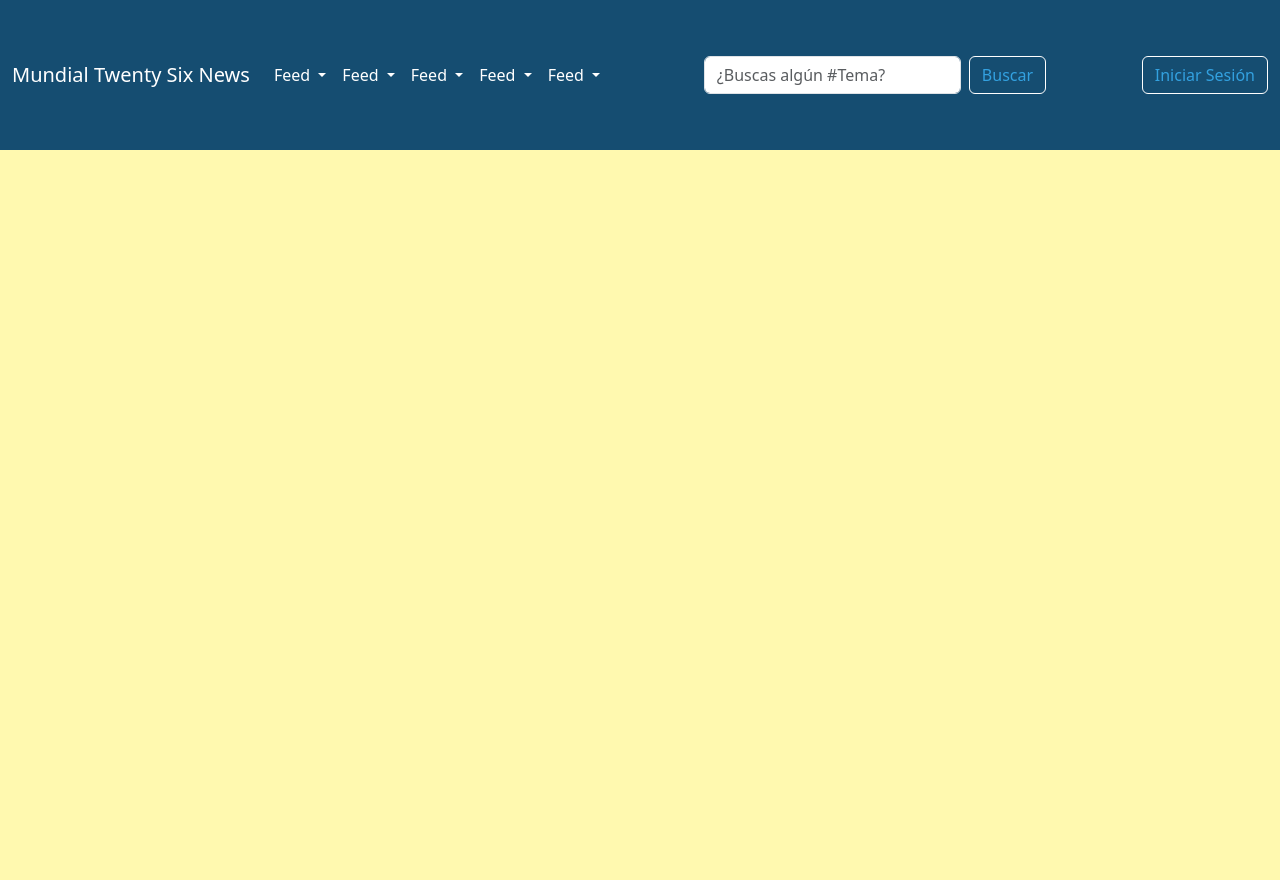
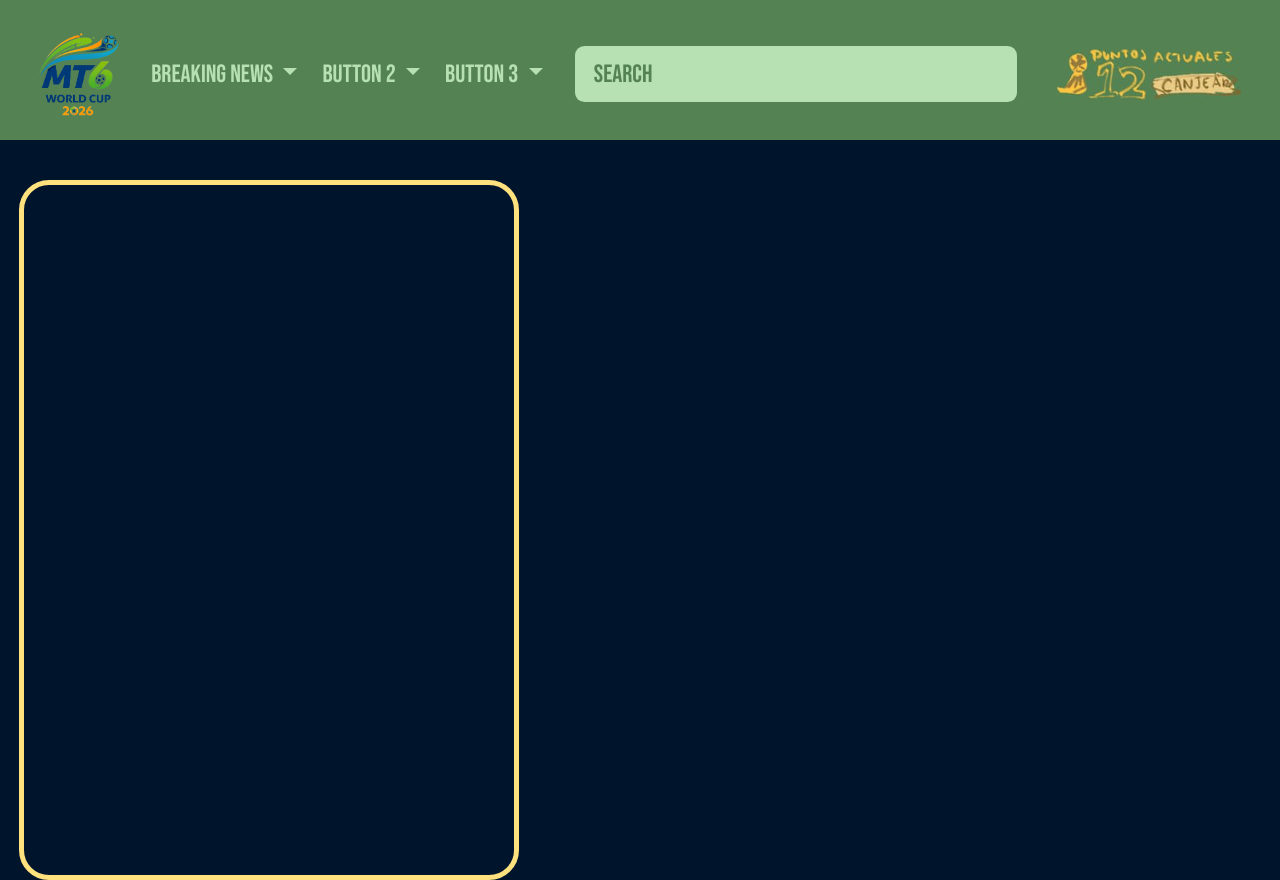
Before and after one commit to DrippKing/SitioWebMundial26, a PHP site: page /html/index.html in a window 1280 px wide. Before the commit the page ends 150 px from the top, so only its background shows below. Run offline with PHP 8.4, Linux system fonts and the light colour scheme; some libraries are stand-ins or nearby versions.

Commit message:
Multiples cambios

```diff
--- a/css/custom.css
+++ b/css/custom.css
@@ -1,204 +1,57 @@
-.def {
-    position: relative;
-    margin: 0;
-    padding: 60px;
-    color: white;
-    background-color: #080808;
+.bebas-neue-regular {
+  font-family: "Bebas Neue", sans-serif;
+  font-weight: 400;
+  font-style: normal;
 }
 
-.body {
-    position: relative;
-    margin: 0;
-    padding: 60px;
-    color: white;
+* {
+    font-family: 'Bebas Neue', Helvetica, Arial, sans-serif;
+    font-size:25px;
+}
+body {
+    background-color: gainsboro;
+    background-color: #00142b;
+
+}
+.Topbar {
+background-color: #548253;
+width: 100vw;
+height: 140px;
+display: block;
+
+}
+.SearchTopic{
+    width: 100%;
+    background-color: #b7e1b3;
+    border: none;
+    margin-left: 20px;
+    margin-right: 20px;
+    color: #548253 !important;
+
+}
+.SearchTopic::placeholder {
+    color: #548253;
 }
 
-.body::before {
-    background-color: #FFF9AF;
-    content: "";
-    position: fixed;
-    top: 0;
-    left: 0;
-    width: 100%;
-    height: 100%;
-    background-size: cover;
-    background-position: center;
-    background-attachment: fixed;
-    filter: blur(4px);
-    transform: scale(1.2);
-    z-index: -1;
+.dropdown-menu.mt6 {
+    background-color: #b7e1b3;
 }
-/* La clase madre HackingTheme afecta todo */
-.HackingTheme {
-    --bs-btn-color: #33A1E0;
-    --bs-btn-border-color: rgb(255, 255, 255);
-    --bs-btn-hover-color: #fff;
-    --bs-btn-hover-bg: fuchsia;
-    --bs-btn-hover-border-color: fuchsia;
-    --bs-btn-focus-shadow-rgb: 25, 135, 84;
-    --bs-btn-active-color: black;
-    --bs-btn-active-bg:#33A1E0;
-    --bs-btn-active-border-color: aqua;
-    --bs-btn-active-shadow: inset 0 3px 5px rgba(73, 32, 32, 0.125);
-    --bs-btn-disabled-color: #198754;
-    --bs-btn-disabled-bg: transparent;
-    --bs-btn-disabled-border-color: #198754;
-    --bs-gradient: none;
+.dropdown-item.mt6{
+  color: #548253;
 }
 
-.HackingTheme .navbar {
-    position: fixed;
-    top: 0;
-    left: 0;
-    width: 100%;
-    height: 150px;
-    z-index: 1000;
-    --bs-navbar-color: rgb(255, 255, 255);
-    --bs-navbar-hover-color: fuchsia;
-    --bs-navbar-disabled-color: rgba(255, 255, 255, 0.25);
-    --bs-navbar-active-color: fuchsia;
-    --bs-navbar-brand-color: #ffffff;
-    --bs-navbar-brand-hover-color: #ff0000;
-    --bs-navbar-toggler-border-color: rgba(255, 255, 255, 0.1);
+.nav-link.mt6{
+    color:  #b7e1b3;
+}
+.nav-link.mt6.show {
+    color: whitesmoke;
 }
 
 
-  /* Contenedor de publicaciones */
-  #postContainer {
-    max-width: 700px;
-    min-width: 700px;
-    margin: auto;
+#img155 {
+    width: 100%;
+    height: 600px;
+    position: absolute;
+    bottom: 0;
+    left: 0;
 }
-
-/* Estilo de cada publicación */
-.post {
-    color:white;
-    border: 1px solid fuchsia;
-    background-color: #000000;
-    padding: 20px;
-    border-radius: 10px;
-    margin-bottom: 20px;
-    box-shadow: 0 4px 8px rgba(0, 0, 0, 0.2);
-    display: flex;
-    flex-direction: column;
-    text-align: left;
-}
-
-.post img {
-    align-content: center;
-    width: 100%; /* Ajusta la imagen al ancho del contenedor */
-    height: 393px; /* Define una altura fija para que todas sean cuadradas */
-    object-fit: cover; /* Recorta la imagen para ajustarse sin deformarse */
-    border-radius: 10px; /* Opcional: bordes redondeados */
-
-}
- /* Bloquear el scroll cuando el login está activo */
- body.no-scroll {
-    overflow: hidden;
-}
-
-/* Fondo negro semitransparente con blur */
-#overlay {
-    position: fixed;
-    top: 0;
-    left: 0;
-    width: 100%;
-    height: 100vh;
-    background: rgba(0, 0, 0, 0.75); /* Oscurece el fondo */
-    backdrop-filter: blur(15px); /* Aplica desenfoque */
-    display: none;
-    z-index: 1000;
-}
-
-/* Contenedor del Login Form */
-#loginForm {
-    position: fixed;
-    top: 50%;
-    left: 50%;
-    transform: translate(-50%, -50%);
-    background: rgba(10, 10, 10, 0.95); /* Negro con ligera transparencia */
-    padding: 30px;
-    border-radius: 12px;
-    box-shadow: 0 0 20px fuchsia;
-    width: 350px;
-    text-align: center;
-    z-index: 1100;
-    display: none;
-}
-
-/* Título del formulario */
-#loginForm h2 {
-    color: white;
-    margin-bottom: 20px;
-    text-shadow: 0 0 8px aqua;
-}
-
-/* Campos de entrada */
-.input-field {
-    width: 100%;
-    padding: 12px;
-    margin-bottom: 15px;  /* MÁS ESPACIO ENTRE CAMPOS */
-    background: black;
-    border: 2px solid fuchsia;
-    color: aqua;
-    border-radius: 8px;
-    outline: none;
-    transition: 0.3s;
-    font-size: 16px;
-}
-
-.input-field:focus {
-    border-color: aqua;
-    box-shadow: 0 0 10px aqua;
-}
-
-/* Botones con efecto neon */
-.btn-modern {
-    display: block;  /* Hace que los botones se coloquen uno debajo del otro */
-    width: 100%;  /* Ajusta el ancho del botón al 100% del contenedor */
-    max-width: 250px; /* Define un tamaño máximo para evitar que sea demasiado ancho */
-    max-height: 50px;
-    border: none;
-    border-radius: 8px;
-    font-weight: bold;
-    text-transform: uppercase;
-    cursor: pointer;
-    transition: 0.3s;
-    font-size: 14px;
-    margin: 10px auto; /* Centra los botones y agrega separación */
-    text-align: center;
-}
-
-/* Botón de "Entrar" */
-.btn-aqua {
-    background: aqua;
-    color: black;
-    box-shadow: 0 0 10px aqua;
-}
-
-.btn-aqua:hover {
-    background: black;
-    color: aqua;
-    border: 2px solid aqua;
-}
-
-/* Botón de "SignUp" */
-.btn-fuchsia {
-    background: fuchsia;
-    color: black;
-    box-shadow: 0 0 10px fuchsia;
-}
-
-.btn-fuchsia:hover {
-    background: black;
-    color: fuchsia;
-    border: 2px solid fuchsia;
-}
-
-.profile-img{
-    align-content: center;
-    width: 150px; /* Ajusta la imagen al ancho del contenedor */
-    height: 150px; /* Define una altura fija para que todas sean cuadradas */
-    object-fit: cover; /* Recorta la imagen para ajustarse sin deformarse */
-    border-radius: 10px; /* Opcional: bordes redondeados */
-}
--- a/html/index.html
+++ b/html/index.html
@@ -4,89 +4,73 @@
     <meta charset="UTF-8">
     <meta name="viewport" content="width=device-width, initial-scale=1.0">
     <link rel="stylesheet" href="/css/bootstrap.css">
-    <link rel="stylesheet" href="/css/custom.css">
     <script src="/js/bootstrap.bundle.js"></script>
     <script src="/js/jquery-3.7.1.min.js"></script>
+    <link rel="stylesheet" href="/css/custom.css">
+    <link rel="preconnect" href="https://fonts.googleapis.com">
+    <link rel="preconnect" href="https://fonts.gstatic.com" crossorigin>
+    <link href="https://fonts.googleapis.com/css2?family=Bebas+Neue&display=swap" rel="stylesheet">
     <title>Mundial Twenty Six - News</title>
 </head>
-    <body class="body HackingTheme">
-        <nav id="MainNavBar" style="background-color: #154D71 !important"class="navbar navbar-expand-lg bg-body-tertiary navbar-dark">
+    <body>
+        <nav id="MainNavBar" class="Topbar navbar navbar-expand-lg">
             <div class="container-fluid">
-              <a class="navbar-brand" href="#">Mundial Twenty Six News</a>
+                <img src="\img\Logo.png" width="80" class="d-inline-block align-text-top" style="margin: 20px;">
+              <!--<a class="navbar-brand mt6" href="#">MT6 News</a>-->
               <button class="navbar-toggler" type="button" data-bs-toggle="collapse" data-bs-target="#navbarSupportedContent" aria-controls="navbarSupportedContent" aria-expanded="false" aria-label="Toggle navigation">
                 <span class="navbar-toggler-icon"></span>
               </button>
               <div class="collapse navbar-collapse" id="navbarSupportedContent">
-                <ul class="navbar-nav me-auto mb-2 mb-lg-0">
+                <ul class="navbar-nav">
 
                     <li class="nav-item dropdown">
-                        <a class="nav-link dropdown-toggle" href="#" role="button" data-bs-toggle="dropdown" aria-expanded="false">
-                            Feed
+                        <a class="nav-link mt6 dropdown-toggle" href="#" role="button" data-bs-toggle="dropdown" aria-expanded="false">
+                            Breaking News
                         </a>
-                        <ul class="dropdown-menu">
-                            <li><a class="dropdown-item" href="#">Crear</a></li>
-                            <li><a class="dropdown-item" href="#">Mis publicaciones</a></li>
+                        <ul class="dropdown-menu mt6">
+                            <li><a class="dropdown-item mt6" href="#">Crear</a></li>
+                            <li><a class="dropdown-item mt6" href="#">Mis publicaciones</a></li>
                             <li><hr class="dropdown-divider"></li>
-                            <li><a class="dropdown-item" href="#">Reportes</a></li>
+                            <li><a class="dropdown-item mt6" href="#">Reportes</a></li>
                         </ul>
                     </li>
                     <li class="nav-item dropdown">
-                        <a class="nav-link dropdown-toggle" href="#" role="button" data-bs-toggle="dropdown" aria-expanded="false">
-                            Feed
+                        <a class="nav-link mt6 dropdown-toggle" href="#" role="button" data-bs-toggle="dropdown" aria-expanded="false">
+                            Button 2
                         </a>
-                        <ul class="dropdown-menu">
-                            <li><a class="dropdown-item" href="#">Crear</a></li>
-                            <li><a class="dropdown-item" href="#">Mis publicaciones</a></li>
+                        <ul class="dropdown-menu mt6">
+                            <li><a class="dropdown-item mt6" href="#">Crear</a></li>
+                            <li><a class="dropdown-item mt6" href="#">Mis publicaciones</a></li>
                             <li><hr class="dropdown-divider"></li>
-                            <li><a class="dropdown-item" href="#">Reportes</a></li>
+                            <li><a class="dropdown-item mt6" href="#">Reportes</a></li>
                         </ul>
                     </li>
                     <li class="nav-item dropdown">
-                        <a class="nav-link dropdown-toggle" href="#" role="button" data-bs-toggle="dropdown" aria-expanded="false">
-                            Feed
+                        <a class="nav-link mt6 dropdown-toggle" href="#" role="button" data-bs-toggle="dropdown" aria-expanded="false">
+                            Button 3
                         </a>
-                        <ul class="dropdown-menu">
-                            <li><a class="dropdown-item" href="#">Crear</a></li>
-                            <li><a class="dropdown-item" href="#">Mis publicaciones</a></li>
+                        <ul class="dropdown-menu mt6">
+                            <li><a class="dropdown-item mt6" href="#">Crear</a></li>
+                            <li><a class="dropdown-item mt6" href="#">Mis publicaciones</a></li>
                             <li><hr class="dropdown-divider"></li>
-                            <li><a class="dropdown-item" href="#">Reportes</a></li>
+                            <li><a class="dropdown-item mt6" href="#">Reportes</a></li>
                         </ul>
                     </li>
-                    <li class="nav-item dropdown">
-                        <a class="nav-link dropdown-toggle" href="#" role="button" data-bs-toggle="dropdown" aria-expanded="false">
-                            Feed
-                        </a>
-                        <ul class="dropdown-menu">
-                            <li><a class="dropdown-item" href="#">Crear</a></li>
-                            <li><a class="dropdown-item" href="#">Mis publicaciones</a></li>
-                            <li><hr class="dropdown-divider"></li>
-                            <li><a class="dropdown-item" href="#">Reportes</a></li>
-                        </ul>
-                    </li>
-                    <li class="nav-item dropdown">
-                        <a class="nav-link dropdown-toggle" href="#" role="button" data-bs-toggle="dropdown" aria-expanded="false">
-                            Feed
-                        </a>
-                        <ul class="dropdown-menu">
-                            <li><a class="dropdown-item" href="#">Crear</a></li>
-                            <li><a class="dropdown-item" href="#">Mis publicaciones</a></li>
-                            <li><hr class="dropdown-divider"></li>
-                            <li><a class="dropdown-item" href="#">Reportes</a></li>
-                        </ul>
-                    </li>
+
                 </ul>
 
                 <!-- Contenedor centrado para el formulario de búsqueda -->
-                <div class="mx-auto">
-                    <form class="d-flex" role="search">
-                        <input class="form-control me-2" type="search" placeholder="¿Buscas algún #Tema?" aria-label="Search">
-                        <button class="btn HackingTheme" type="submit">Buscar</button>
-                    </form>
-                </div>
+                <form style="width: 100%;" class="d-flex" role="search">
+                    <input class="SearchTopic form-control" type="search" placeholder="Search" aria-label="Search">
 
-                <!-- Botón alineado a la derecha -->
-                <button id="openLogin" class="btn HackingTheme ms-auto" type="button">Iniciar Sesión</button>
+                </form>
+                <img src="\img\Points(BETA).png" width="200" class="d-inline-block align-text-top" style="margin: 20px;">
+
             </div>
             </div>
-          </nav></body>
+          </nav>
+        <div class="container-fluid">
+            <div style="border: 5px, solid, #ffe17e; width: 500px; height: 700px; border-radius: 30px; margin-top: 40px ; "></div>
+<!--             <img id="img155" src="/Boceto.jpg" alt=""></div>
+ -->        </body>
 </html>
```
Also changed, not shown: fonts/melon_fruit/Read Me.txt (added, +17 -0 lines), Boceto.jpg (added), css/twitter.css (added), fonts/melon_fruit/Melon Fruit.otf (added), fonts/minimalist_handmade/Minimalist Handmade.otf (added), html/twitter.html (added), img/Logo.jpg (added), img/Logo.png (added), img/Points(BETA).png (added), img/profile-icon-defaultjpg.jpg (added), 2 other files.
